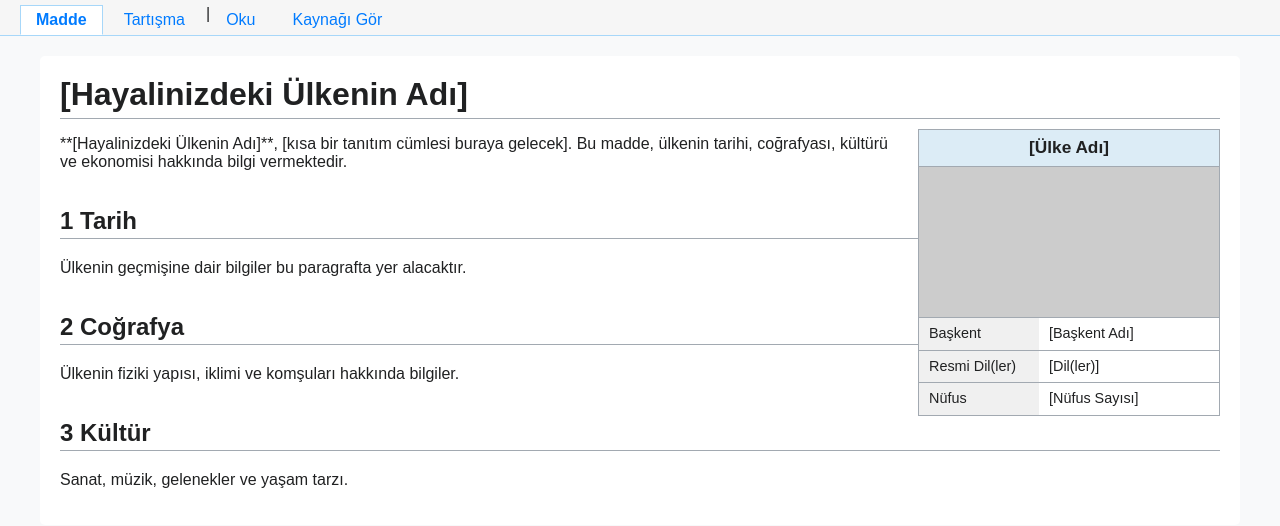
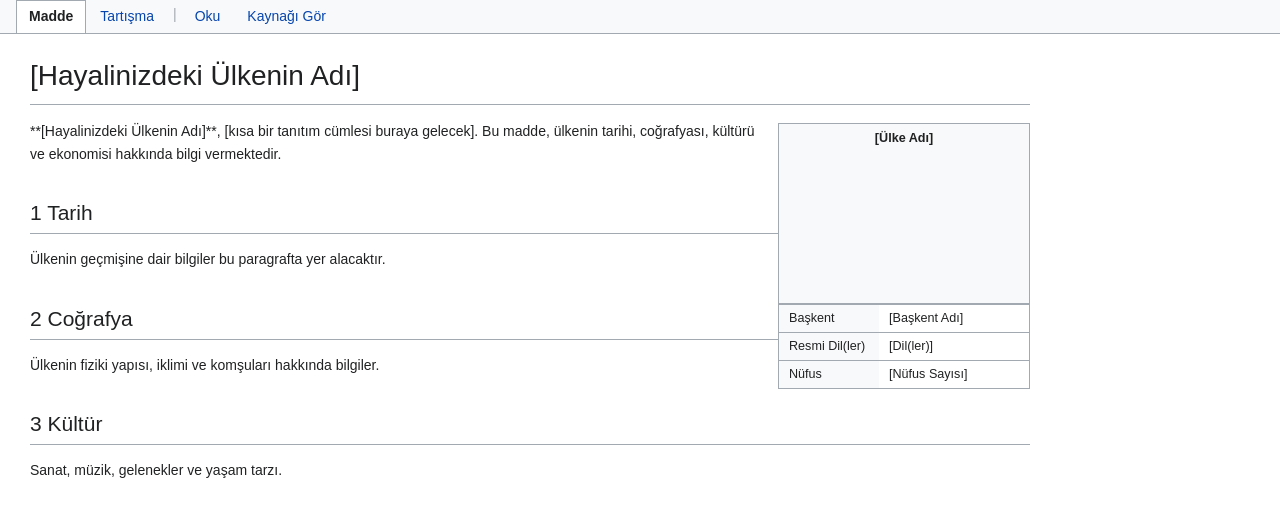
Before and after one commit to iMert07/wikipedia, a plain HTML site: page index.html in a window 1280 px wide. Drawn offline with Linux system fonts and the light colour scheme.

Commit message:
Update style.css

```diff
--- a/style.css
+++ b/style.css
@@ -1,27 +1,19 @@
 /* Genel Sıfırlama ve Fontlar */
 body {
-    font-family: 'Arial', sans-serif; /* Wikipedia'nın kullandığına benzer bir font */
+    font-family: 'Arial', 'Helvetica', sans-serif;
     margin: 0;
     padding: 0;
-    background-color: #f8f9fa; /* Açık gri sayfa arkaplanı */
-    color: #202122; /* Standart metin rengi */
+    background-color: #fff; /* Tamamen beyaz sayfa arkaplanı */
+    color: #202122;
+    font-size: 0.875em; /* Metin boyutunu biraz küçültelim */
+    line-height: 1.6; /* Okunabilirliği artırmak için satır yüksekliği */
 }
 
 /* --- Üst Başlık ve Menü Stilleri (Header) --- */
 .wiki-header {
-    background-color: #f6f6f6; /* Hafif gri arkaplan */
-    border-bottom: 1px solid #a7d7f9; /* Mavi alt çizgi */
-    padding: 5px 20px 0 20px;
-    display: flex;
-    justify-content: space-between;
-    align-items: center;
-}
-
-.wiki-logo .logo-text {
-    font-size: 1.5em;
-    font-weight: bold;
-    color: #000;
-    /* Basit bir logo yerine metin kullanıyoruz */
+    background-color: #f8f9fa; /* Hafif gri üst çubuk arkaplanı */
+    border-bottom: 1px solid #a2a9b1; /* Gri alt çizgi */
+    padding: 0 16px; /* İçerik kenarlığıyla eşleşmesi için */
 }
 
 .wiki-nav ul {
@@ -31,86 +23,103 @@ body {
     display: flex;
 }
 
+.wiki-nav li {
+    padding: 0;
+}
+
 .wiki-nav li a {
     text-decoration: none;
-    color: #007bff; /* Mavi link rengi */
-    padding: 5px 15px;
+    color: #0645ad; /* Standart Wikipedia mavi link rengi */
+    padding: 4px 12px 6px 12px;
     display: block;
     border: 1px solid transparent;
     border-bottom: none;
-    margin-right: 5px;
+    margin-right: 1px;
 }
 
-.wiki-nav li:first-child a {
+.wiki-nav .separator {
+    color: #a2a9b1;
+    line-height: 2;
+    margin: 0 5px;
+}
+
+.wiki-nav .active-tab {
     /* Aktif sekme stili */
     background-color: #fff;
-    border-color: #a7d7f9;
-    border-bottom: 1px solid #fff;
+    border-color: #a2a9b1 #a2a9b1 #fff #a2a9b1; /* Sadece alt çizgi beyaz */
     font-weight: bold;
+    color: #202122;
 }
 
 /* --- İçerik Düzeni (Content Wrapper) --- */
 .content-wrapper {
-    max-width: 1200px;
-    margin: 0 auto;
-    padding: 20px;
-    display: flex;
-    /* Ana içeriğin infobox'tan daha geniş olması için */
+    /* Sayfayı sola yaslayıp, sağda biraz boşluk bırakalım */
+    max-width: 1600px;
+    margin: 0 20px; /* Soldan ve sağdan boşluk */
+    padding-top: 20px;
 }
 
 .wiki-content {
-    flex-grow: 1; /* Geriye kalan tüm alanı kapla */
-    padding-right: 20px; /* Infobox ile arasında boşluk bırak */
-    background-color: #fff; /* İçerik alanı beyaz arkaplan */
-    padding: 20px;
-    border-radius: 5px;
+    /* Genişlik ayarı burada önemli */
+    max-width: 1000px;
+    margin-left: 10px; /* Sola yaslı */
+    padding: 0;
 }
 
 /* --- Ana Başlıklar Stili --- */
 .main-title {
     font-size: 2em;
-    border-bottom: 1px solid #a2a9b1; /* Wikipedia ana başlık alt çizgisi */
+    font-weight: normal; /* Wikipedia ana başlıkları bold değildir */
+    border-bottom: 1px solid #a2a9b1;
     padding-bottom: 5px;
     margin-top: 0;
-    margin-bottom: 10px;
+    margin-bottom: 15px;
 }
 
 h2 {
     font-size: 1.5em;
+    font-weight: normal;
     border-bottom: 1px solid #a2a9b1;
     margin-top: 1.5em;
     padding-bottom: 3px;
+    margin-bottom: 0.5em;
+}
+
+p {
+    margin-bottom: 1em;
 }
 
 /* --- Bilgi Kutusu (Infobox) Stili --- */
 .infobox {
-    width: 300px; /* Standart infobox genişliği */
-    float: right; /* İçeriğin yanına kaydır */
-    margin: 0 0 1em 1em;
+    width: 250px; /* Daha kompakt bir genişlik */
+    float: right;
+    margin: 3px 0 1em 1em; /* Üstteki başlığa yakın olması için üst margin'i azaltıldı */
     border: 1px solid #a2a9b1;
-    background-color: #f8f9fa; /* Hafif gri infobox arkaplanı */
+    background-color: #f8f9fa;
     font-size: 90%;
     line-height: 1.5;
-    clear: right; /* Sağa kaydırmayı temizle */
+    clear: right;
+    padding: 0; /* İç padding kaldırıldı */
 }
 
 .infobox-title {
-    font-size: 1.2em;
+    font-size: 1em; /* Normal font boyutu */
     font-weight: bold;
     text-align: center;
     padding: 5px;
-    background-color: #dcecf6; /* Hafif mavi başlık arkaplanı */
+    background-color: transparent; /* Arkaplan şeffaf */
     margin: 0;
-    border-bottom: 1px solid #a2a9b1;
+    border-bottom: none; /* Alt çizgi yok */
 }
 
 .infobox-image-placeholder {
-    height: 150px; /* Resim için yer tutucu boyutu */
-    background-color: #ccc;
+    height: 150px;
+    background-color: #f8f9fa; /* Arkaplan gri */
     text-align: center;
     line-height: 150px;
     color: #333;
     font-style: italic;
+    border-bottom: 1px solid #a2a9b1;
 }
 
 .infobox table {
@@ -119,14 +128,13 @@ h2 {
 }
 
 .infobox th, .infobox td {
-    padding: 5px 10px;
+    padding: 4px 10px;
     border-top: 1px solid #a2a9b1;
     text-align: left;
 }
 
 .infobox th {
     font-weight: normal;
-    background-color: #f0f0f0; /* Tablo başlıkları için hafif gölgelendirme */
     width: 40%;
 }
 
```
